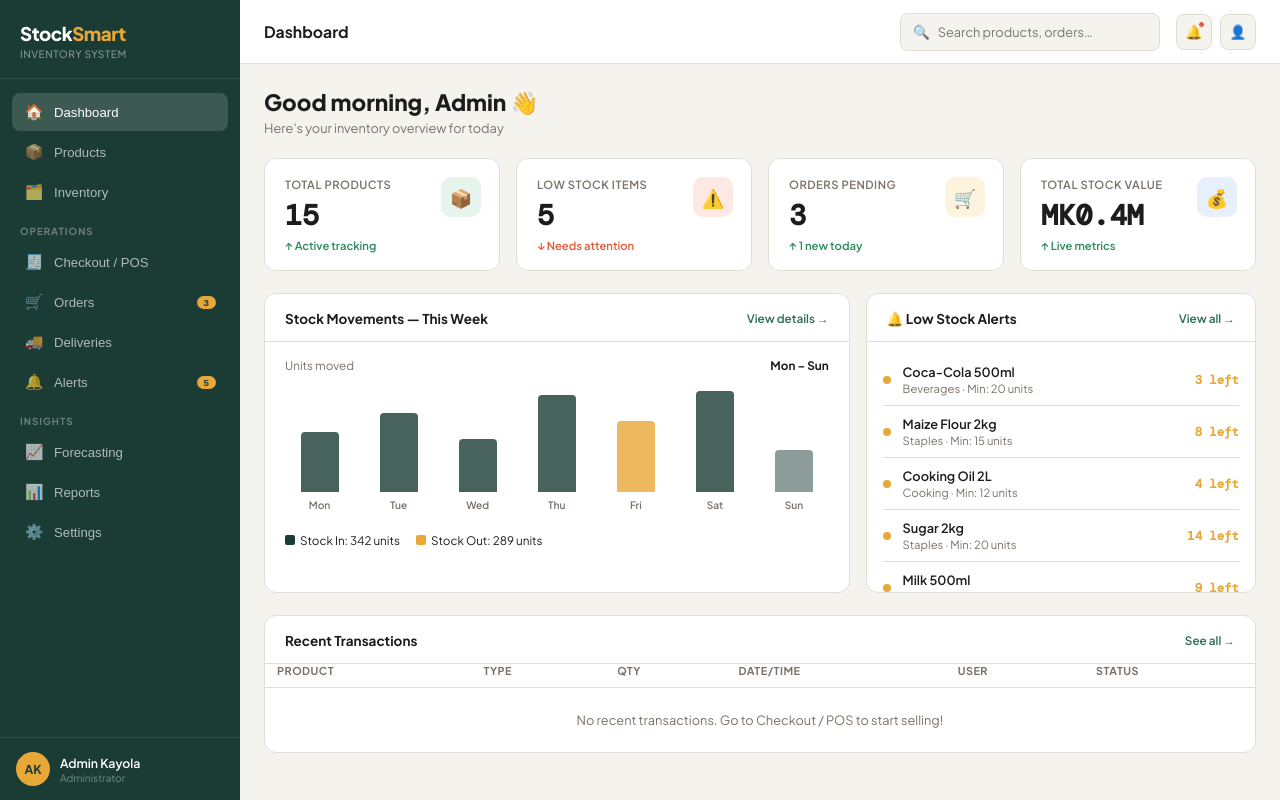
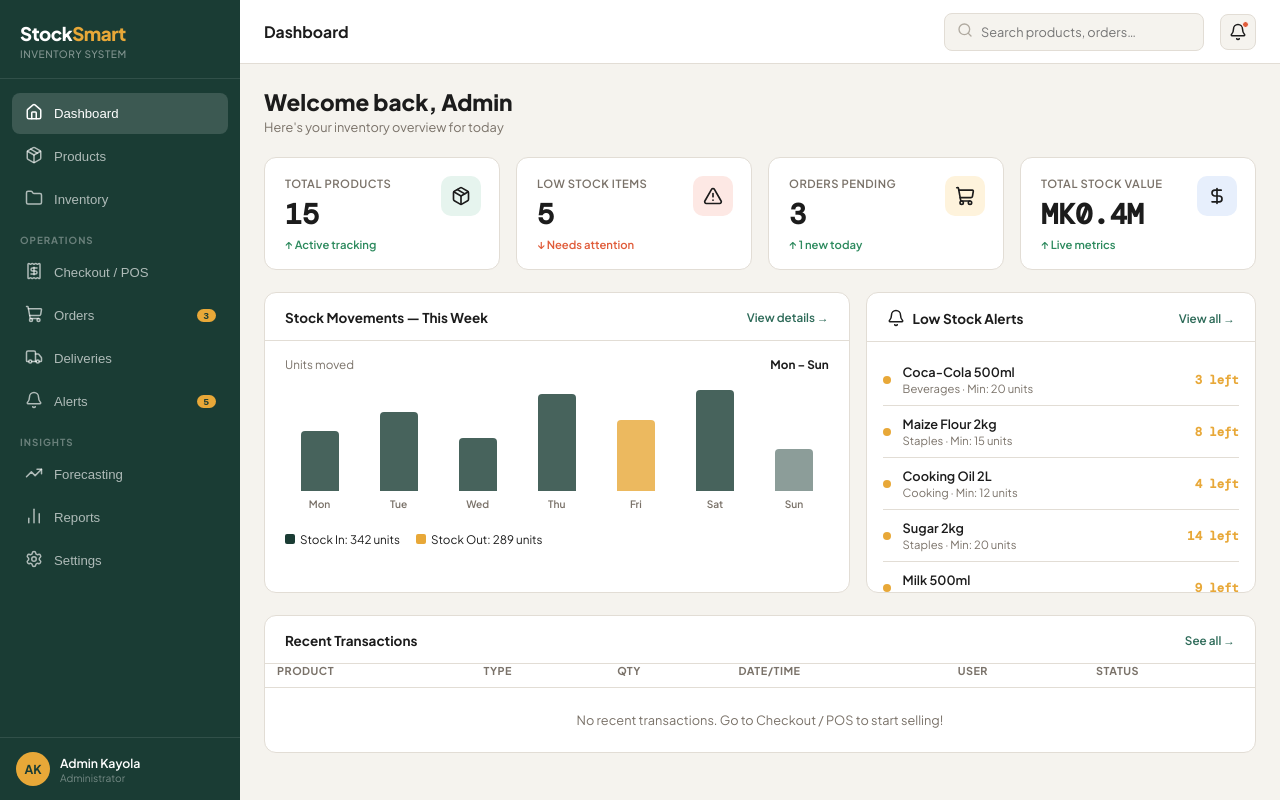
Before and after one commit to kennedysoko/stock-manager-backend, a React (Create React App) app: page / in a window 1280 px wide. Both pictures are taken after a click on the button "Sign In →". Built offline with nearby package versions, Linux system fonts and the light colour scheme.

Commit message:
Refactor UI to use professional Lucide React icons

```diff
--- a/package.json
+++ b/package.json
@@ -7,6 +7,7 @@
     "@testing-library/jest-dom": "^6.9.1",
     "@testing-library/react": "^16.3.2",
     "@testing-library/user-event": "^13.5.0",
+    "lucide-react": "^1.7.0",
     "react": "^19.2.4",
     "react-dom": "^19.2.4",
     "react-scripts": "5.0.1",
--- a/src/components/Sidebar.js
+++ b/src/components/Sidebar.js
@@ -1,19 +1,20 @@
 import React from 'react';
+import { Home, Package, Folder, Receipt, ShoppingCart, Truck, Bell, TrendingUp, BarChart2, Settings } from 'lucide-react';
 
 const Sidebar = ({ activePage, setActivePage, isSidebarOpen, setSidebarOpen }) => {
   const navItems = [
-    { id: 'dashboard', icon: '🏠', label: 'Dashboard' },
-    { id: 'products', icon: '📦', label: 'Products' },
-    { id: 'inventory', icon: '🗂️', label: 'Inventory' },
+    { id: 'dashboard', icon: <Home size={18} />, label: 'Dashboard' },
+    { id: 'products', icon: <Package size={18} />, label: 'Products' },
+    { id: 'inventory', icon: <Folder size={18} />, label: 'Inventory' },
     { type: 'label', label: 'Operations' },
-    { id: 'checkout', icon: '🧾', label: 'Checkout / POS' },
-    { id: 'orders', icon: '🛒', label: 'Orders', badge: 3 },
-    { id: 'deliveries', icon: '🚚', label: 'Deliveries' },
-    { id: 'alerts', icon: '🔔', label: 'Alerts', badge: 5 },
+    { id: 'checkout', icon: <Receipt size={18} />, label: 'Checkout / POS' },
+    { id: 'orders', icon: <ShoppingCart size={18} />, label: 'Orders', badge: 3 },
+    { id: 'deliveries', icon: <Truck size={18} />, label: 'Deliveries' },
+    { id: 'alerts', icon: <Bell size={18} />, label: 'Alerts', badge: 5 },
     { type: 'label', label: 'Insights' },
-    { id: 'forecasting', icon: '📈', label: 'Forecasting' },
-    { id: 'reports', icon: '📊', label: 'Reports' },
-    { id: 'settings', icon: '⚙️', label: 'Settings' }
+    { id: 'forecasting', icon: <TrendingUp size={18} />, label: 'Forecasting' },
+    { id: 'reports', icon: <BarChart2 size={18} />, label: 'Reports' },
+    { id: 'settings', icon: <Settings size={18} />, label: 'Settings' }
   ];
 
   return (
--- a/src/components/Topbar.js
+++ b/src/components/Topbar.js
@@ -1,4 +1,5 @@
 import React from 'react';
+import { Bell, Search } from 'lucide-react';
 
 const Topbar = ({ toggleSidebar, activePageTitle, setActivePage }) => {
   return (
@@ -6,14 +7,14 @@ const Topbar = ({ toggleSidebar, activePageTitle, setActivePage }) => {
       <button className="hamburger" onClick={toggleSidebar}>☰</button>
       <div className="topbar-title" id="topbarTitle">{activePageTitle}</div>
       <div className="search-wrap">
-        <span className="search-icon">🔍</span>
+        <span className="search-icon"><Search size={16} /></span>
         <input type="text" placeholder="Search products, orders…" />
       </div>
       <div className="topbar-actions">
         <div className="icon-btn" onClick={() => setActivePage('alerts')}>
-          🔔<span className="notif-dot"></span>
+          <Bell size={18} />
+          <span className="notif-dot"></span>
         </div>
-        <div className="icon-btn">👤</div>
       </div>
     </header>
   );
--- a/src/pages/Alerts.js
+++ b/src/pages/Alerts.js
@@ -1,5 +1,6 @@
 import React from 'react';
 import { useInventory } from '../context/InventoryContext';
+import { Bell } from 'lucide-react';
 
 const Alerts = () => {
   const { getLowStockProducts } = useInventory();
@@ -8,7 +9,7 @@ const Alerts = () => {
   return (
     <section className="page active" id="page-alerts">
       <div className="page-header">
-        <h1>🔔 Stock Alerts</h1>
+        <h1 style={{ display: 'flex', alignItems: 'center', gap: '10px' }}><Bell size={28} /> Stock Alerts</h1>
         <p>Products that require immediate restocking</p>
       </div>
       <div className="alerts-list">
--- a/src/pages/Checkout.js
+++ b/src/pages/Checkout.js
@@ -1,6 +1,7 @@
 import React, { useState } from 'react';
 import { useInventory } from '../context/InventoryContext';
 import { usePos } from '../context/PosContext';
+import { Search } from 'lucide-react';
 
 const Checkout = () => {
   const { products } = useInventory();
@@ -40,7 +41,7 @@ const Checkout = () => {
           {/* LEFT: Product Grid */}
           <div className="pos-products-panel">
             <div className="pos-search-bar">
-              <span>🔍</span>
+              <Search size={18} style={{ color: 'var(--text-light)' }} />
               <input
                 type="text"
                 placeholder="Search products by name…"
--- a/src/pages/Dashboard.js
+++ b/src/pages/Dashboard.js
@@ -1,6 +1,7 @@
 import React from 'react';
 import { useAuth } from '../context/AuthContext';
 import { useInventory } from '../context/InventoryContext';
+import { Package, AlertTriangle, ShoppingCart, DollarSign, Bell } from 'lucide-react';
 
 const Dashboard = () => {
   const { user } = useAuth();
@@ -12,7 +13,7 @@ const Dashboard = () => {
   return (
     <section className="page active" id="page-dashboard">
       <div className="page-header">
-        <h1>Good morning, {user?.name.split(' ')[0] || 'Admin'} 👋</h1>
+        <h1>Welcome back, {user?.name.split(' ')[0] || 'Admin'}</h1>
         <p>Here's your inventory overview for today</p>
       </div>
 
@@ -21,25 +22,33 @@ const Dashboard = () => {
           <div className="stat-label">Total Products</div>
           <div className="stat-val">{products.length}</div>
           <div className="stat-change up">↑ Active tracking</div>
-          <div className="stat-icon green">📦</div>
+          <div className="stat-icon green">
+            <Package size={20} />
+          </div>
         </div>
         <div className="stat-card">
           <div className="stat-label">Low Stock Items</div>
           <div className="stat-val">{lowStockProducts.length}</div>
           <div className="stat-change down">↓ Needs attention</div>
-          <div className="stat-icon red">⚠️</div>
+          <div className="stat-icon red">
+            <AlertTriangle size={20} />
+          </div>
         </div>
         <div className="stat-card">
           <div className="stat-label">Orders Pending</div>
           <div className="stat-val">3</div>
           <div className="stat-change up">↑ 1 new today</div>
-          <div className="stat-icon amber">🛒</div>
+          <div className="stat-icon amber">
+            <ShoppingCart size={20} />
+          </div>
         </div>
         <div className="stat-card">
           <div className="stat-label">Total Stock Value</div>
           <div className="stat-val">MK{(totalValue / 1000000).toFixed(1)}M</div>
           <div className="stat-change up">↑ Live metrics</div>
-          <div className="stat-icon blue">💰</div>
+          <div className="stat-icon blue">
+            <DollarSign size={20} />
+          </div>
         </div>
       </div>
 
@@ -78,7 +87,10 @@ const Dashboard = () => {
 
         <div className="card">
           <div className="card-header">
-            <div className="card-title">🔔 Low Stock Alerts</div>
+            <div className="card-title" style={{ display: 'flex', alignItems: 'center', gap: '8px' }}>
+              <Bell size={18} />
+              Low Stock Alerts
+            </div>
             <span className="card-action">View all →</span>
           </div>
           <div className="card-body" style={{ padding: '12px 16px', maxHeight: '250px', overflowY: 'auto' }}>
--- a/src/pages/Products.js
+++ b/src/pages/Products.js
@@ -1,5 +1,6 @@
 import React, { useState } from 'react';
 import { useInventory } from '../context/InventoryContext';
+import { Search } from 'lucide-react';
 
 const Products = () => {
   const { products } = useInventory();
@@ -16,7 +17,7 @@ const Products = () => {
       <div className="toolbar">
         <div className="toolbar-left">
           <div className="search-field">
-            <span>🔍</span>
+            <Search size={18} style={{ color: 'var(--text-light)' }} />
             <input type="text" placeholder="Search by name…" value={searchTerm} onChange={e => setSearchTerm(e.target.value)} />
           </div>
         </div>
```
Also changed, not shown: 1 other file (tests, documents, lock files or other folders).
